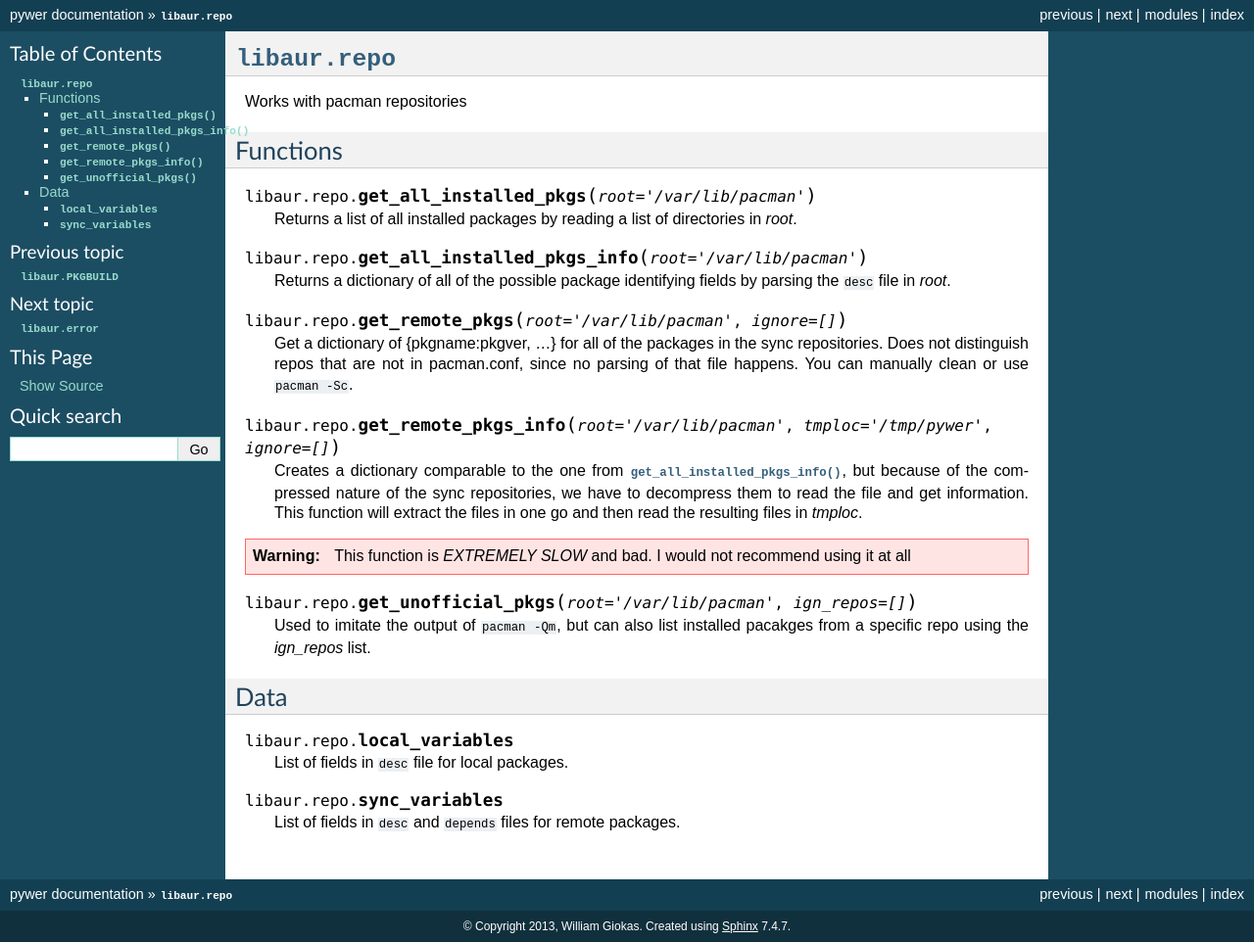
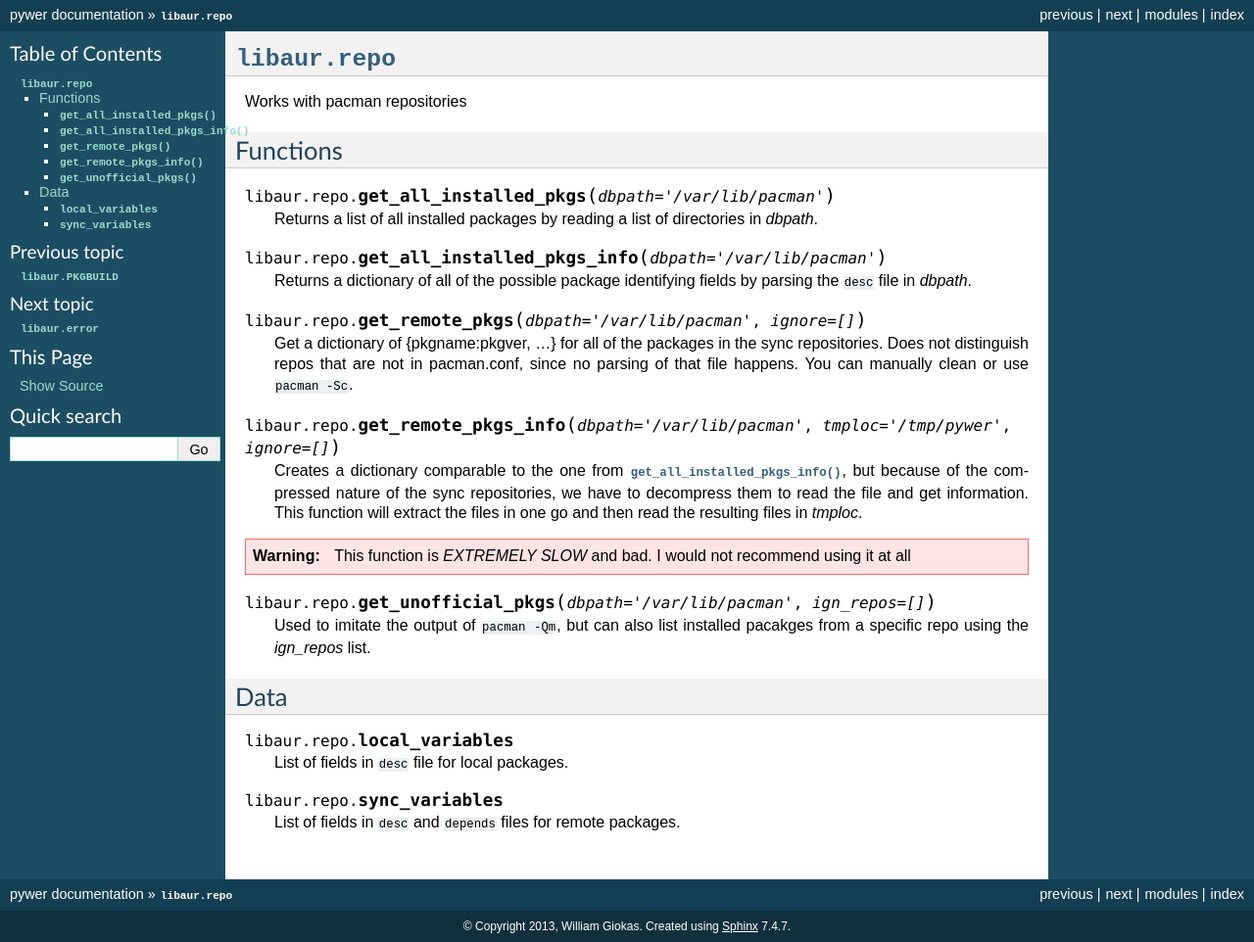
Before and after one commit to KaiSforza/pywer, a Sphinx documentation site: the page built from doc/libaur.repo.rst, in a window 1280 px wide. Shown: the whole page at 98% size. Built offline with Sphinx 7.4.7, drawn with Linux system fonts in a browser that asks for light colours.

Commit message:
Change `root` to `dbpath`
Also a new config version since a directive chaned (Root => DBPath)

```diff
--- a/doc/libaur.repo.rst
+++ b/doc/libaur.repo.rst
@@ -10,24 +10,24 @@
 Functions
 ---------
 
-.. function:: get_all_installed_pkgs(root='/var/lib/pacman')
+.. function:: get_all_installed_pkgs(dbpath='/var/lib/pacman')
 
   Returns a list of all installed packages by reading a list of directories
-  in *root*.
+  in *dbpath*.
 
-.. function:: get_all_installed_pkgs_info(root='/var/lib/pacman')
+.. function:: get_all_installed_pkgs_info(dbpath='/var/lib/pacman')
 
   Returns a dictionary of all of the possible package identifying fields by
-  parsing the ``desc`` file in *root*.
+  parsing the ``desc`` file in *dbpath*.
 
-.. function:: get_remote_pkgs(root='/var/lib/pacman', ignore=[])
+.. function:: get_remote_pkgs(dbpath='/var/lib/pacman', ignore=[])
 
   Get a dictionary of {pkgname:pkgver, ...} for all of the packages in the
   sync repositories. Does not distinguish repos that are not in pacman.conf,
   since no parsing of that file happens. You can manually clean or use
   ``pacman -Sc``.
 
-.. function:: get_remote_pkgs_info(root='/var/lib/pacman', tmploc='/tmp/pywer', ignore=[])
+.. function:: get_remote_pkgs_info(dbpath='/var/lib/pacman', tmploc='/tmp/pywer', ignore=[])
 
   Creates a dictionary comparable to the one from
   :func:`get_all_installed_pkgs_info`, but because of the compressed nature
@@ -38,7 +38,7 @@ Functions
 .. warning:: This function is *EXTREMELY SLOW* and bad. I would not
              recommend using it at all
 
-.. function:: get_unofficial_pkgs(root='/var/lib/pacman', ign_repos=[])
+.. function:: get_unofficial_pkgs(dbpath='/var/lib/pacman', ign_repos=[])
 
   Used to imitate the output of ``pacman -Qm``, but can also list installed
   pacakges from a specific repo using the *ign_repos* list.
```
Also changed, not shown: 5 other files.
